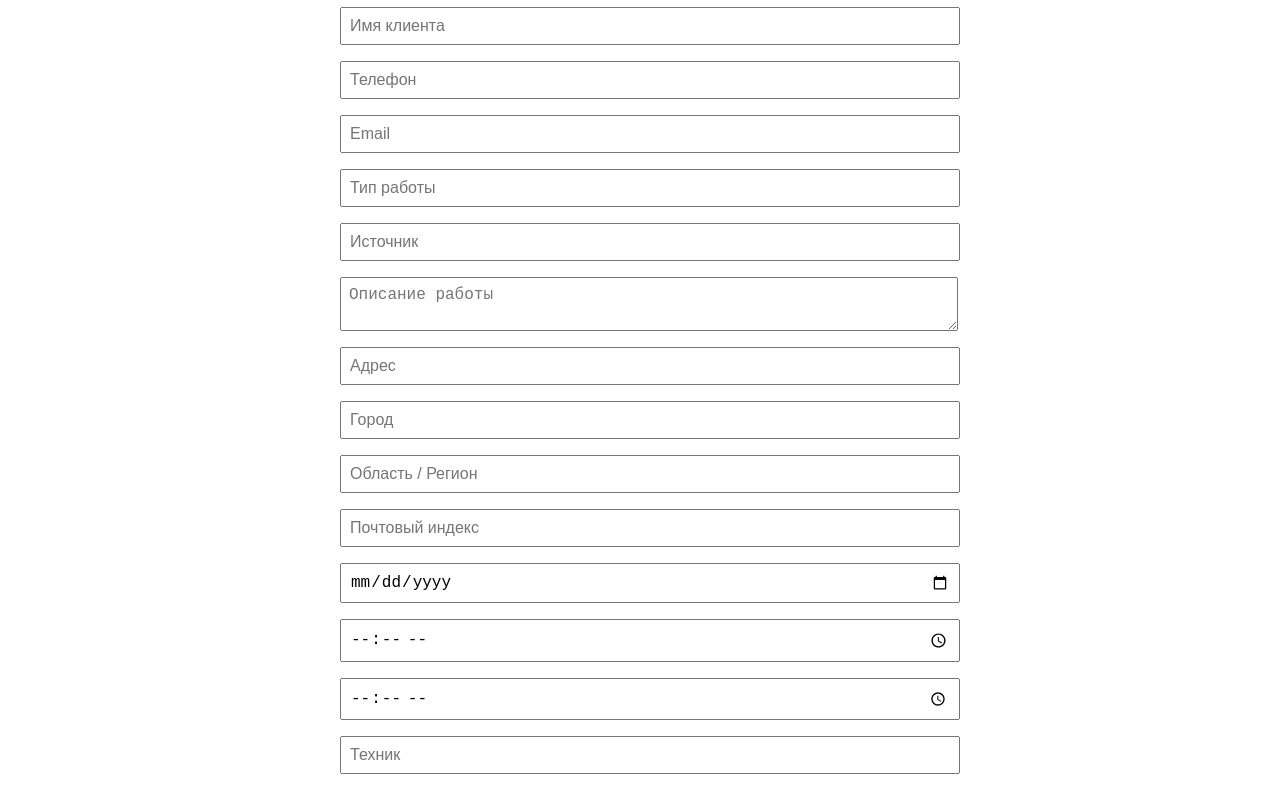
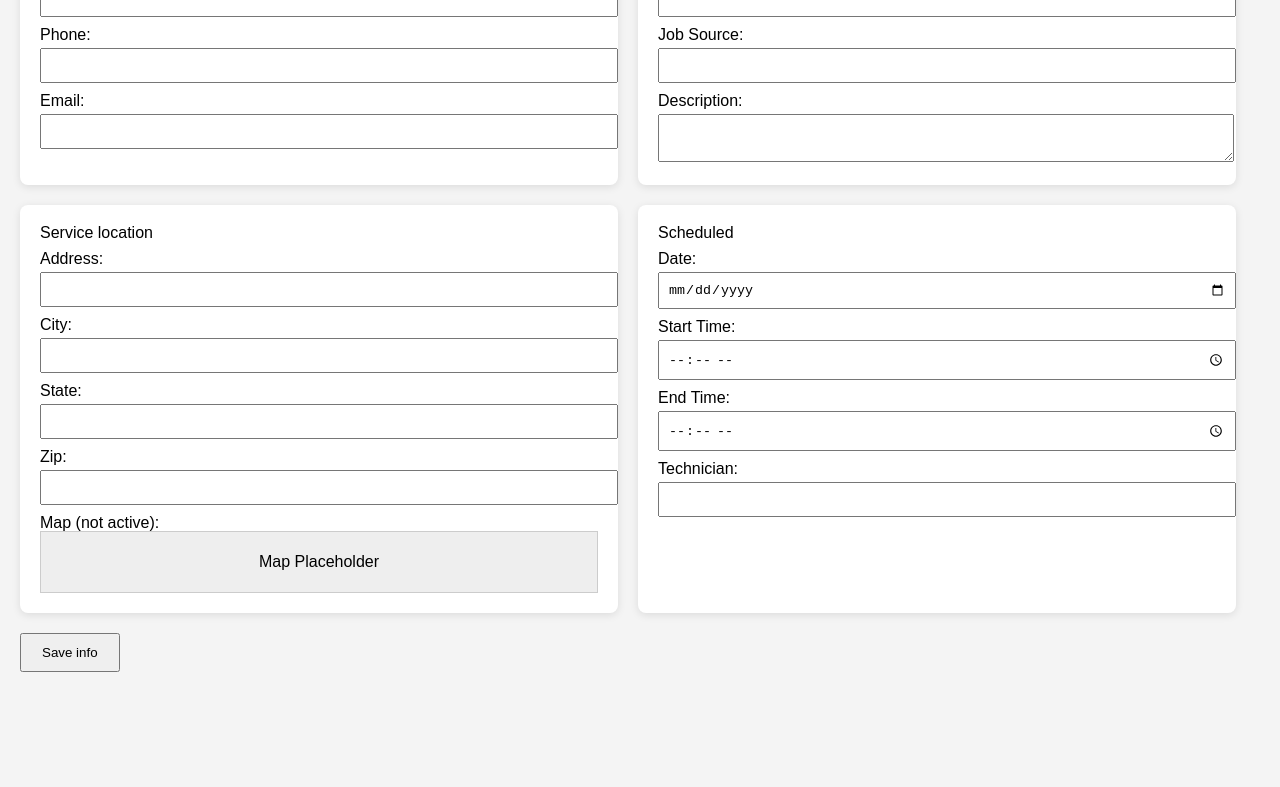
Before and after one commit to Diana-Vh/pipedrive-job-form, a plain HTML site: page index.html in a window 1280 px wide. Shown: the part 121-908 px from the top of the page. After the commit the page ends 813 px from the top, so only its background shows below. Drawn offline with nearby package versions, Linux system fonts and the light colour scheme.

Commit message:
index.html

```diff
--- a/index.html
+++ b/index.html
@@ -1,44 +1,68 @@
 <!DOCTYPE html>
-<html lang="ru">
+<html lang="en">
 <head>
   <meta charset="UTF-8" />
-  <meta name="viewport" content="width=device-width, initial-scale=1" />
-  <title>Create Job Form - Pipedrive</title>
+  <meta name="viewport" content="width=device-width, initial-scale=1.0"/>
+  <title>Create Job</title>
+  <link rel="stylesheet" href="https://cdnjs.cloudflare.com/ajax/libs/meyer-reset/2.0/reset.min.css">
   <style>
-    body { font-family: Arial, sans-serif; max-width: 600px; margin: 2rem auto; padding: 1rem; }
-    input, textarea, button { display: block; width: 100%; margin-bottom: 1rem; padding: 0.5rem; font-size: 1rem; }
-    #status { margin-bottom: 1rem; font-weight: bold; }
-    #links { margin-top: 1rem; }
+    body { font-family: Arial, sans-serif; padding: 20px; background: #f4f4f4; }
+    .container { display: flex; flex-wrap: wrap; gap: 20px; }
+    .block { background: white; padding: 20px; border-radius: 8px; width: 45%; box-shadow: 0 2px 8px rgba(0,0,0,0.1); }
+    .block h2 { margin-top: 0; }
+    label { display: block; margin-top: 10px; }
+    input, select, textarea { width: 100%; padding: 8px; margin-top: 5px; }
+    .buttons { margin-top: 20px; }
+    .buttons button { padding: 10px 20px; margin-right: 10px; }
+    .status { margin-top: 20px; font-weight: bold; color: green; }
+    #deal-links a { margin-left: 10px; }
   </style>
 </head>
 <body>
+  <h1>NEW Create a job</h1>
+  <div class="container">
+    <div class="block">
+      <h2>Client details</h2>
+      <label>Name: <input type="text" id="client-name" /></label>
+      <label>Phone: <input type="text" id="client-phone" /></label>
+      <label>Email: <input type="text" id="client-email" /></label>
+    </div>
 
-<h1>Создать сделку (Job) в Pipedrive</h1>
+    <div class="block">
+      <h2>Job type</h2>
+      <label>Job Type: <input type="text" id="job-type" /></label>
+      <label>Job Source: <input type="text" id="job-source" /></label>
+      <label>Description: <textarea id="job-description"></textarea></label>
+    </div>
 
-<form id="jobForm">
-  <input name="client_name" placeholder="Имя клиента" required />
-  <input name="client_phone" placeholder="Телефон" required />
-  <input name="client_email" placeholder="Email" type="email" required />
-  <input name="job_type" placeholder="Тип работы" required />
-  <input name="job_source" placeholder="Источник" required />
-  <textarea name="job_description" placeholder="Описание работы" required></textarea>
-  <input name="address" placeholder="Адрес" required />
-  <input name="city" placeholder="Город" required />
-  <input name="state" placeholder="Область / Регион" required />
-  <input name="zip" placeholder="Почтовый индекс" required />
-  <input name="date" type="date" required />
-  <input name="start_time" type="time" required />
-  <input name="end_time" type="time" required />
-  <input name="technician" placeholder="Техник" required />
-  <button id="submitBtn" type="submit">Создать сделку</button>
-</form>
+    <div class="block">
+      <h2>Service location</h2>
+      <label>Address: <input type="text" id="address" /></label>
+      <label>City: <input type="text" id="city" /></label>
+      <label>State: <input type="text" id="state" /></label>
+      <label>Zip: <input type="text" id="zip" /></label>
+      <label>Map (not active): <div style="background:#eee;height:60px;border:1px solid #ccc;text-align:center;line-height:60px;">Map Placeholder</div></label>
+    </div>
 
-<div id="status"></div>
+    <div class="block">
+      <h2>Scheduled</h2>
+      <label>Date: <input type="date" id="job-date" /></label>
+      <label>Start Time: <input type="time" id="start-time" /></label>
+      <label>End Time: <input type="time" id="end-time" /></label>
+      <label>Technician: <input type="text" id="technician" /></label>
+    </div>
+  </div>
 
-<div id="links" style="display:none;">
-  <a id="viewDealLink" href="#" target="_blank">Посмотреть созданную сделку в Pipedrive</a>
-</div>
+  <div class="buttons">
+    <button id="submit-btn">Save info</button>
+    <span class="status" id="status-msg"></span>
 
-<script src="script.js"></script>
+    <div id="deal-links" style="margin-top: 20px; display: none;">
+      <button disabled>Сделка создана</button>
+      <a id="view-deal-link" href="#" target="_blank" style="padding: 10px 20px; background: #4CAF50; color: white; text-decoration: none; border-radius: 4px;">Посмотреть сделку</a>
+    </div>
+  </div>
+
+  <script src="script.js"></script>
 </body>
-</html></html>
+</html>
```
